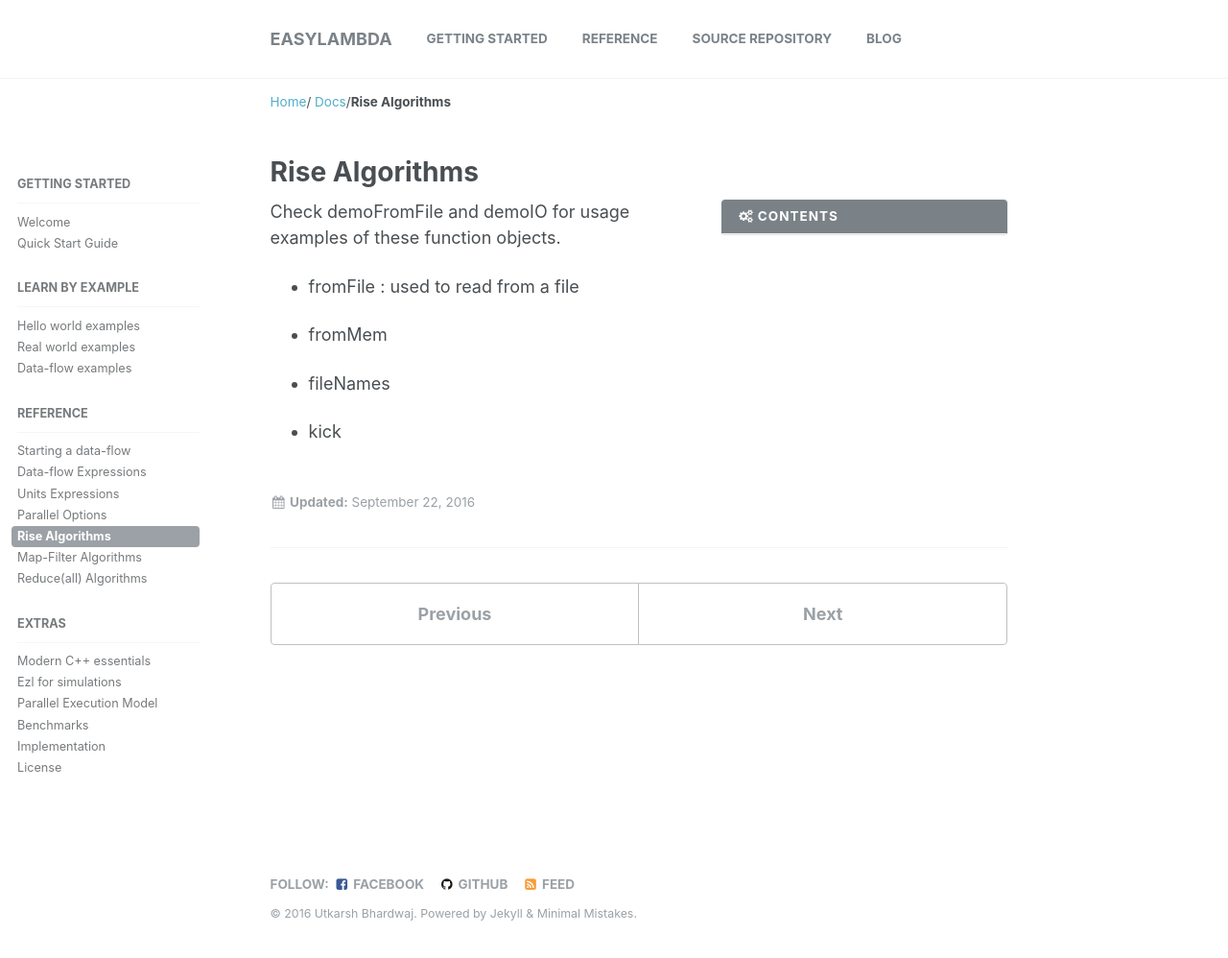
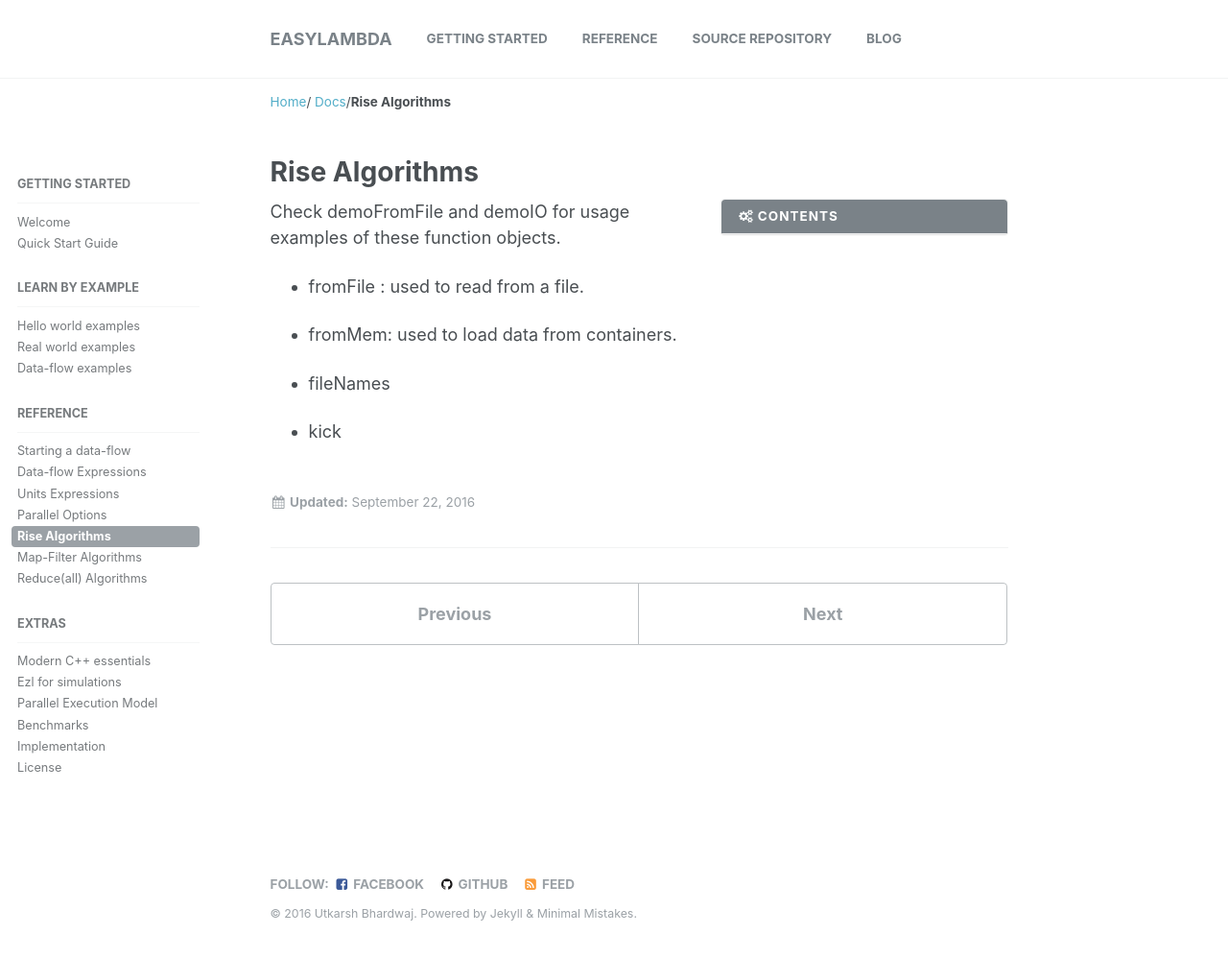
Before and after one commit to haptork/easyLambda, a Jekyll site: the page built from _docs/10-rise-algo.md, in a window 1280 px wide and 1015 px high. Shown: the top 998 px of the window at 96% size. Built offline with Jekyll 4.4.1, drawn with Linux system fonts in a browser that asks for light colours.

```diff
--- a/_docs/10-rise-algo.md
+++ b/_docs/10-rise-algo.md
@@ -8,9 +8,9 @@ excerpt: "Rise function objects"
 
 Check demoFromFile and demoIO for usage examples of these function objects.
 
-- fromFile : used to read from a file
+- fromFile : used to read from a file.
 
-- fromMem
+- fromMem: used to load data from containers.
 
 - fileNames
 
```
